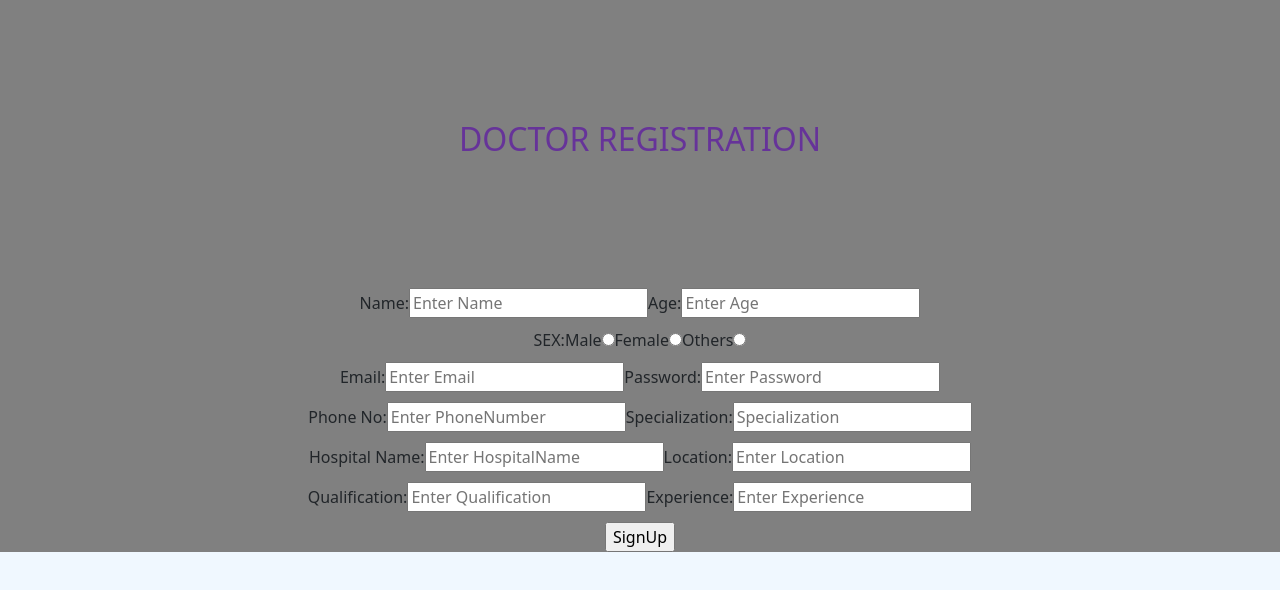
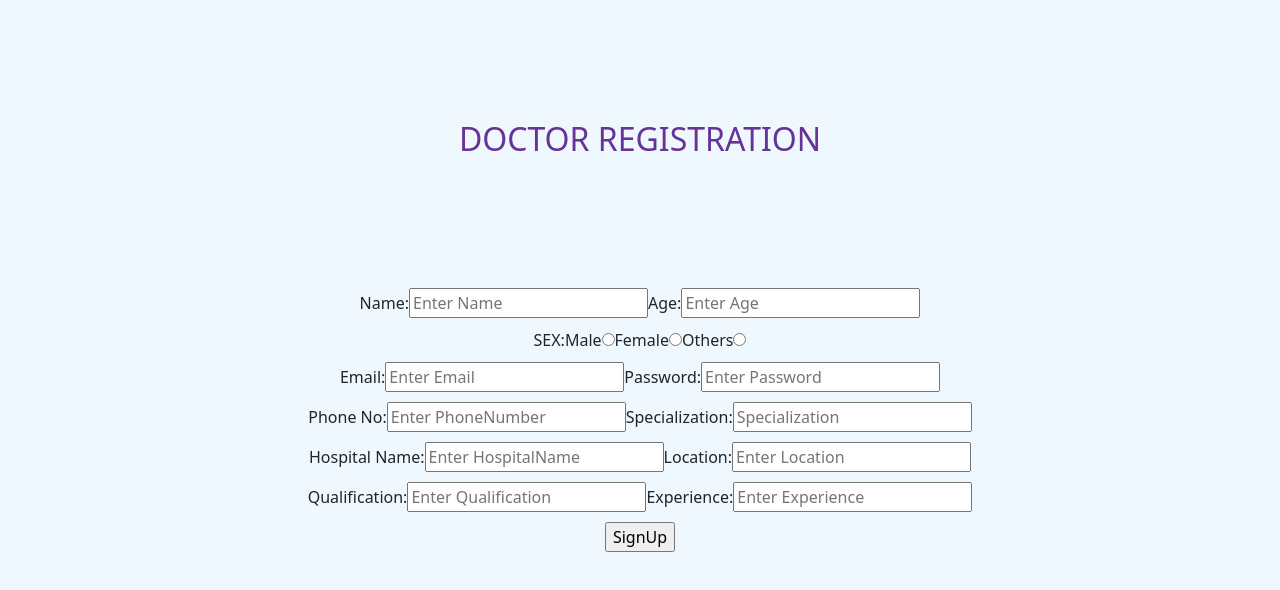
Before and after one commit to sagarrb1805/Q-Cure, a React (Create React App) app in the folder doctor_appointment/: page /reg-doctor in a window 1280 px wide. Shown: the top 590 px of the page. Built offline with nearby package versions, Linux system fonts and the light colour scheme.

Commit message:
background color:

```diff
--- a/doctor_appointment/src/components/doctorRegister/DoctorRegister.css
+++ b/doctor_appointment/src/components/doctorRegister/DoctorRegister.css
@@ -5,7 +5,7 @@
     text-align: center;
     padding-top: 100px;
     text: bold;
-    background-color: grey;
+    /* background-color: grey; */
 }
 .h2{
     text:bold;
--- a/doctor_appointment/src/components/userRegister/UserRegister.css
+++ b/doctor_appointment/src/components/userRegister/UserRegister.css
@@ -4,7 +4,7 @@
     text-align: center;
     padding-top: 100px;
     text: bold;
-    background-color: grey;
+    /* background-color: grey; */
 }
 .h2{
     text:bold;
```
